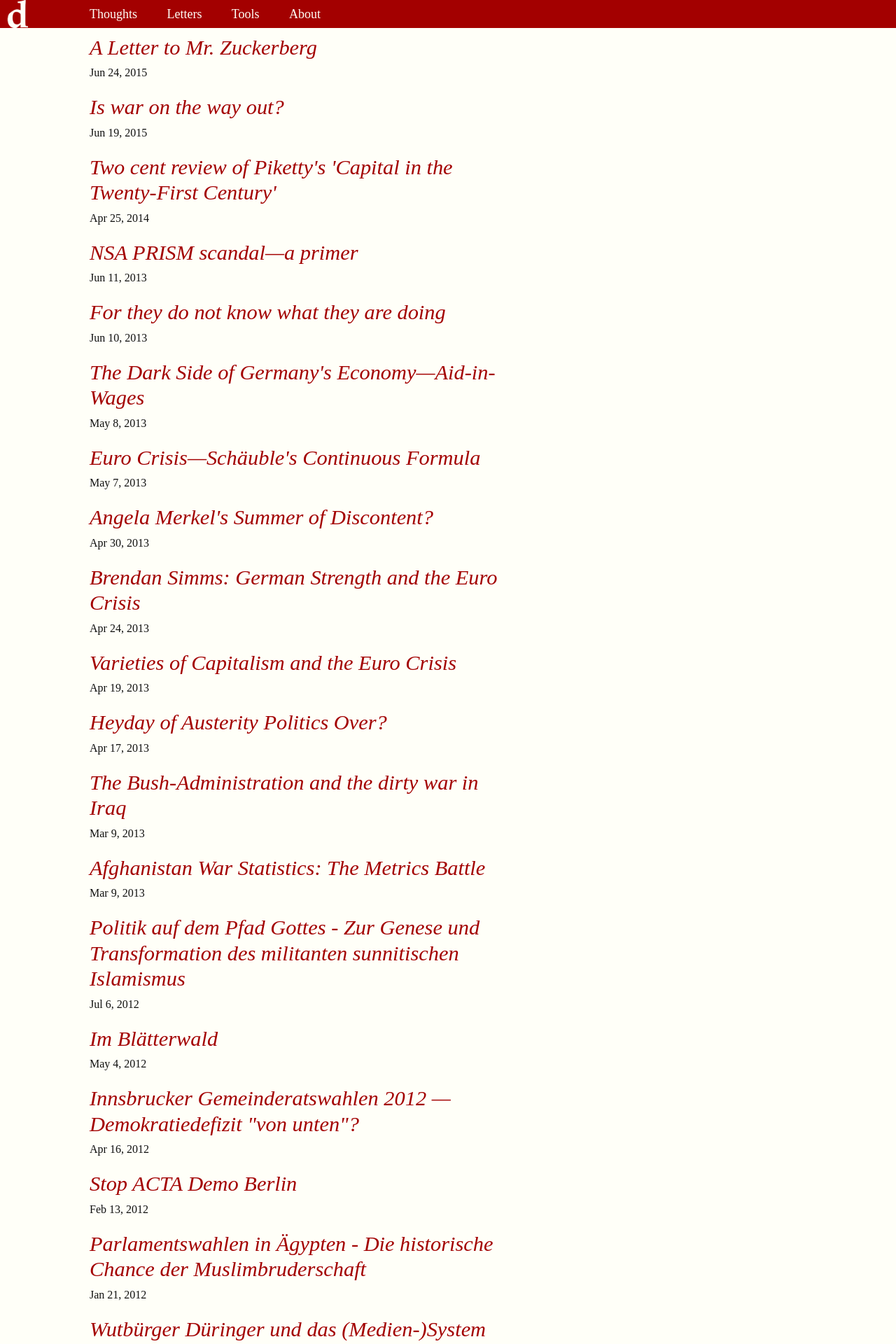
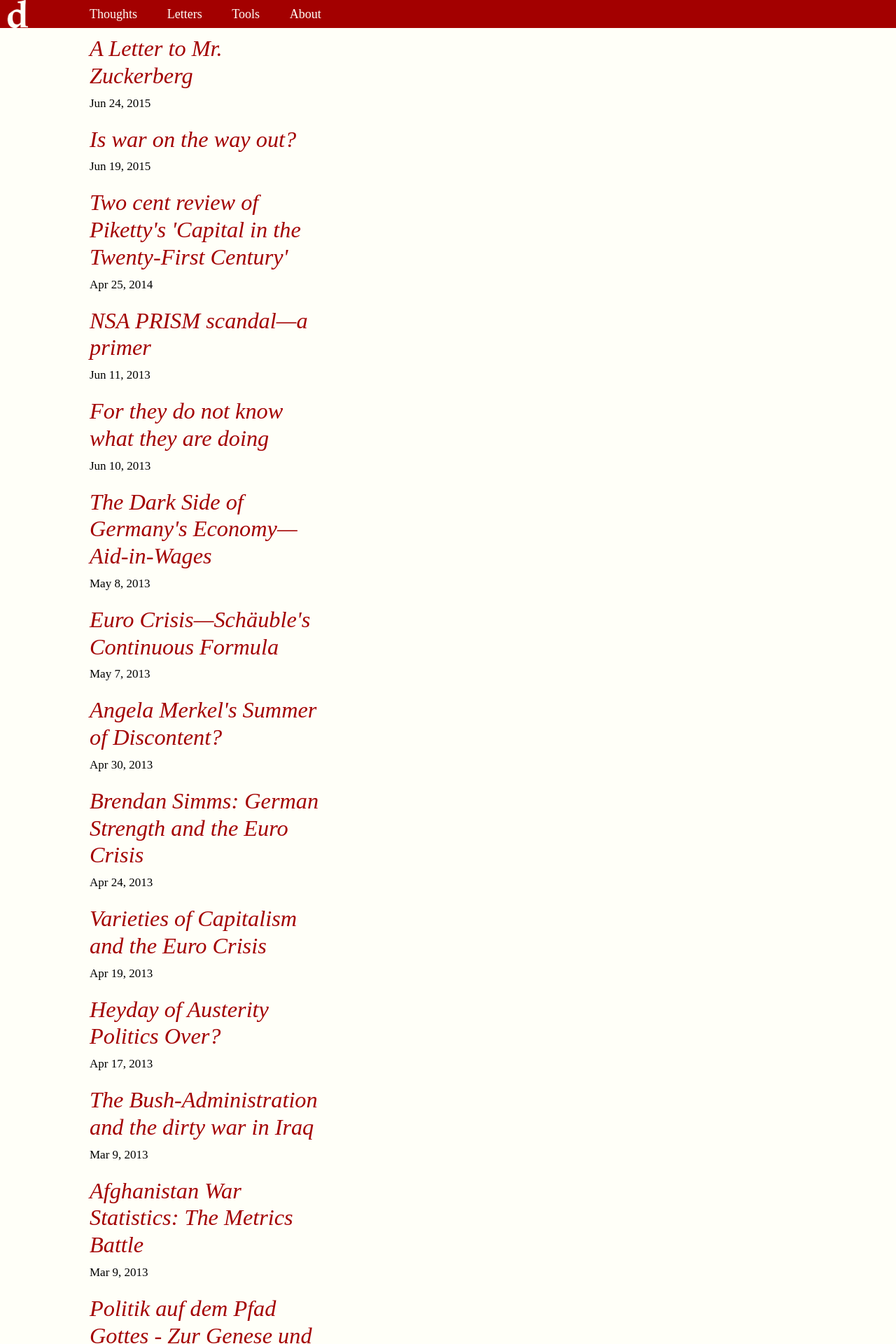
Before and after one commit to mo-tom/bkp, a Jekyll site: the page built from index.html, in a window 1280 px wide. Shown: the top 1920 px of the page at 70% size. Built offline with Jekyll 4.4.1, drawn with Linux system fonts in a browser that asks for light colours; some web fonts are replaced.

Commit message:
font and width

```diff
--- a/css/tufte.css
+++ b/css/tufte.css
@@ -90,7 +90,7 @@ html {
 }*/
 
 @media screen and (min-width: 50px)  {
-  html{ font-size: 13px; }
+  html{ font-size: 14px; }
   a.site-title { font-size: 3rem; }
   div#logo { display: none; }
   div.smallmenu { display: inline-block;}
@@ -106,7 +106,7 @@ html {
 }
 
 @media screen and (min-width: 800px)  {
-  html{ font-size: 13px; }
+  html{ font-size: 14px; }
   a.site-title { font-size: 3rem; }
   /*div#logo { display: block; width: 60px; height: 60px; }
   div.smallmenu { display: none;}*/
@@ -121,7 +121,7 @@ html {
 }
 
 @media screen and (min-width: 900px)  {
-  html{ font-size: 16px; }
+  html{ font-size: 17px; }
   a.site-title { font-size: 3.1rem; }
   /*div#logo { width: 60px; height: 60px; }*/
   nav.small-site-nav {margin-left: 10% !important;}
@@ -133,7 +133,7 @@ html {
 }
 
 @media screen and (min-width: 1000px) {
-  html{ font-size: 16px; }
+  html{ font-size: 17px; }
   a.site-title { font-size: 3.2rem; }
  /*div#logo { width: 60px; height: 60px; }*/
  nav.small-site-nav {margin-left: 10% !important;}
@@ -144,7 +144,7 @@ html {
 }
 
 @media screen and (min-width: 1100px) {
-  html{ font-size: 16px; }
+  html{ font-size: 17px; }
   a.site-title { font-size: 3.3rem; }
  /*div#logo { width: 60px; height: 60px; }*/
  nav.small-site-nav {margin-left: 10% !important;}
@@ -156,25 +156,25 @@ html {
 }
 
 @media screen and (min-width: 1200px) {
-  html{ font-size: 16px; }
+  html{ font-size: 17px; }
   a.site-title { font-size: 3.4rem; }
  /*div#logo { width: 60px; height: 60px; }*/
  nav.small-site-nav {margin-left: 10% !important;}
   div#logo { display: none; }
-  div.smallmenu { display: inline-block;}   div.home {width: 55%}
+  div.smallmenu { display: inline-block;}   div.home {width: 30%}
   div.post {width: 30%}
-  div.footermargin {width: 55%;}
+  div.footermargin {width: 30%;}
 }
 
 @media screen and (min-width: 1300px) {
-  html{ font-size: 16px; }
+  html{ font-size: 17px; }
   a.site-title { font-size: 3.5rem; }
  /*div#logo { width: 60px; height: 60px; }*/
  nav.small-site-nav {margin-left: 10% !important;}
   div#logo { display: none; }
-  div.smallmenu { display: inline-block;}   div.home {width: 55%}
+  div.smallmenu { display: inline-block;}   div.home {width: 30%}
   div.post {width: 30%}
-  div.footermargin {width: 55%;}
+  div.footermargin {width: 30%;}
 }
 
 /*site-header {
@@ -318,7 +318,7 @@ body {
        font-family: Linuxlib, serif;
        -webkit-font-smoothing: subpixel-antialiased;
        background-color: #fffff8;
-       color: #111;
+       color: #000000;
 }
 
 .page-content { margin-left: 10%;
```
